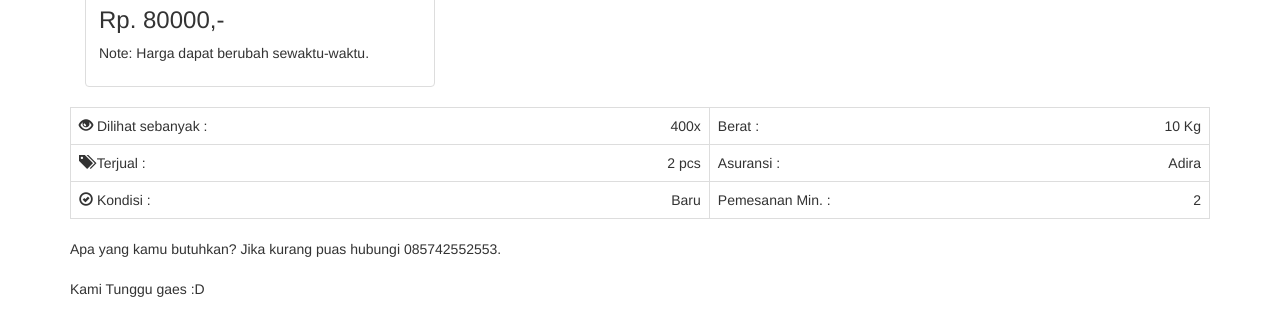
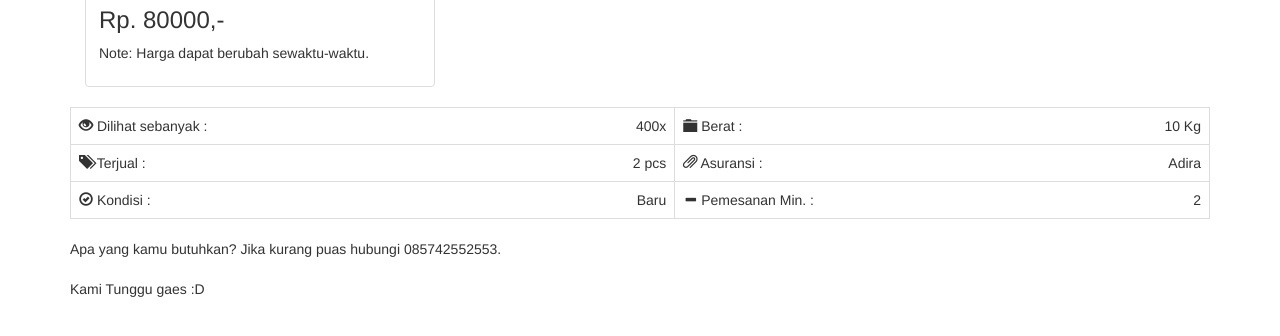
Before and after one commit to Abunizar88/Abu-Nizar-Zulmi, a plain HTML site: page detail_produk/index.html in a window 1280 px wide. Shown: the part 396-732 px from the top of the page. Drawn offline with nearby package versions, Linux system fonts and the light colour scheme.

Commit message:
Update index.html

```diff
--- a/detail_produk/index.html
+++ b/detail_produk/index.html
@@ -34,15 +34,15 @@
        <table class="table table-bordered">
          <tr>
            <td><span class="glyphicon glyphicon-eye-open"></span> Dilihat sebanyak : <span class="pull-right">400x</span></td>
-           <td>Berat : <span class="pull-right">10 Kg</span></td>
+           <td><span class="glyphicon glyphicon-folder-close"></span> Berat : <span class="pull-right">10 Kg</span></td>
          </tr>
          <tr>
            <td><span class="glyphicon glyphicon-tags"></span> Terjual : <span class="pull-right">2 pcs</span></td>
-           <td>Asuransi : <span class="pull-right">Adira</span></td>
+           <td><span class="glyphicon glyphicon-paperclip"></span> Asuransi : <span class="pull-right">Adira</span></td>
          </tr>
          <tr>
            <td><span class="glyphicon glyphicon-ok-circle"></span> Kondisi : <span class="pull-right">Baru</span></td>
-           <td>Pemesanan Min. : <span class="pull-right">2</span></td>
+           <td><span class="glyphicon glyphicon-minus"></span> Pemesanan Min. : <span class="pull-right">2</span></td>
          </tr>
        </table>
      <p> Apa yang kamu butuhkan? Jika kurang puas hubungi 085742552553.
```
